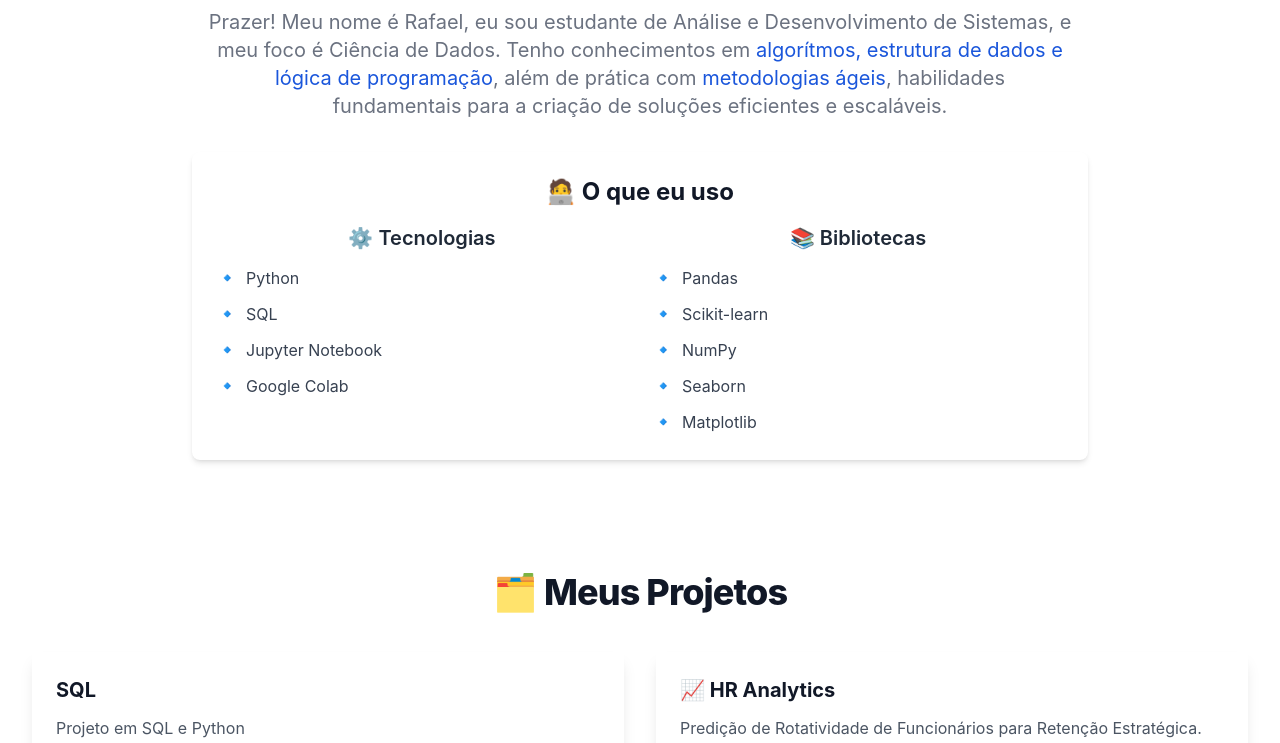
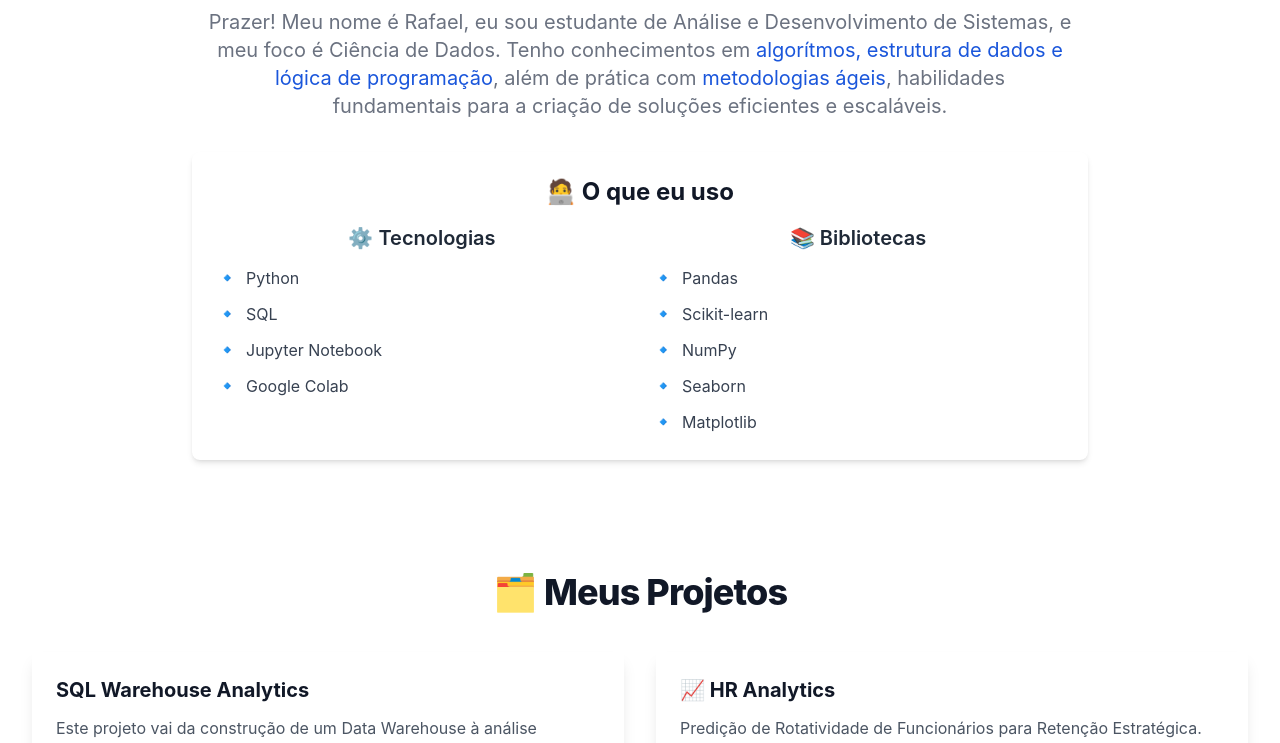
Before and after one commit to Haell39/NewPortfolioPage, a plain HTML site: page index.html in a window 1280 px wide. Shown: the part 174-917 px from the top of the page. Drawn offline with nearby package versions, Linux system fonts and the light colour scheme.

Commit message:
Update index.html

```diff
--- a/index.html
+++ b/index.html
@@ -284,10 +284,12 @@
           >
             <div class="flex flex-col h-full">
               <h3 class="text-xl font-bold text-gray-900 dark:text-white mb-3">
-                SQL
+                SQL Warehouse Analytics
               </h3>
               <p class="text-gray-600 dark:text-gray-300 mb-4 flex-grow">
-                Projeto em SQL e Python
+                Este projeto vai da construção de um Data Warehouse à análise
+                avançada com SQL Server. A etapa inicial foca no ETL (Extração,
+                Transformação e Carregamento) para organizar os dados.
               </p>
               <div class="flex flex-wrap gap-2 mb-4">
                 <!-- Tags mantidas -->
```
